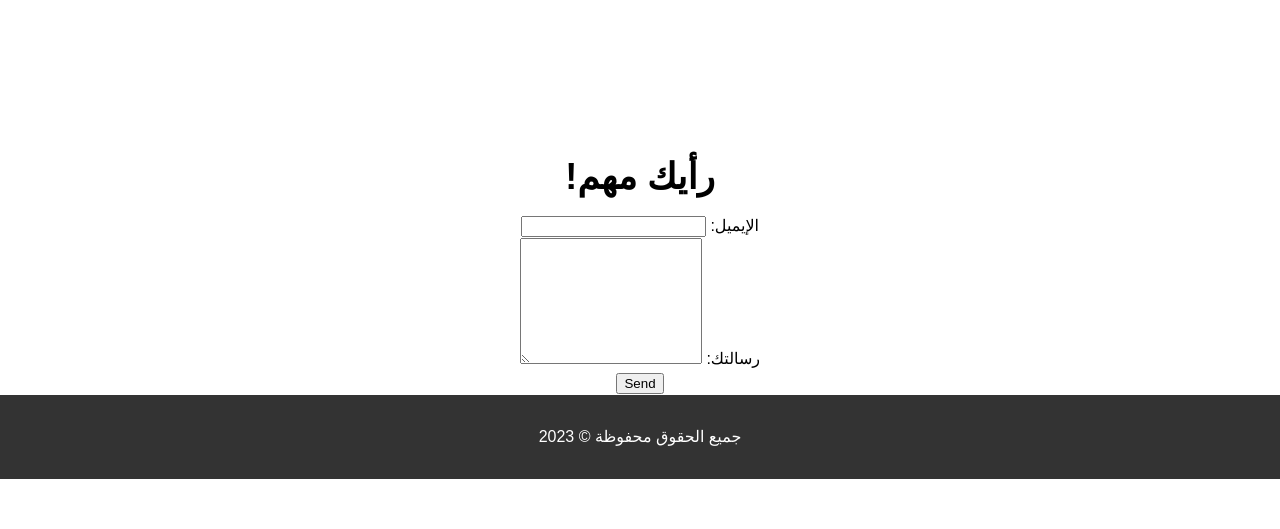
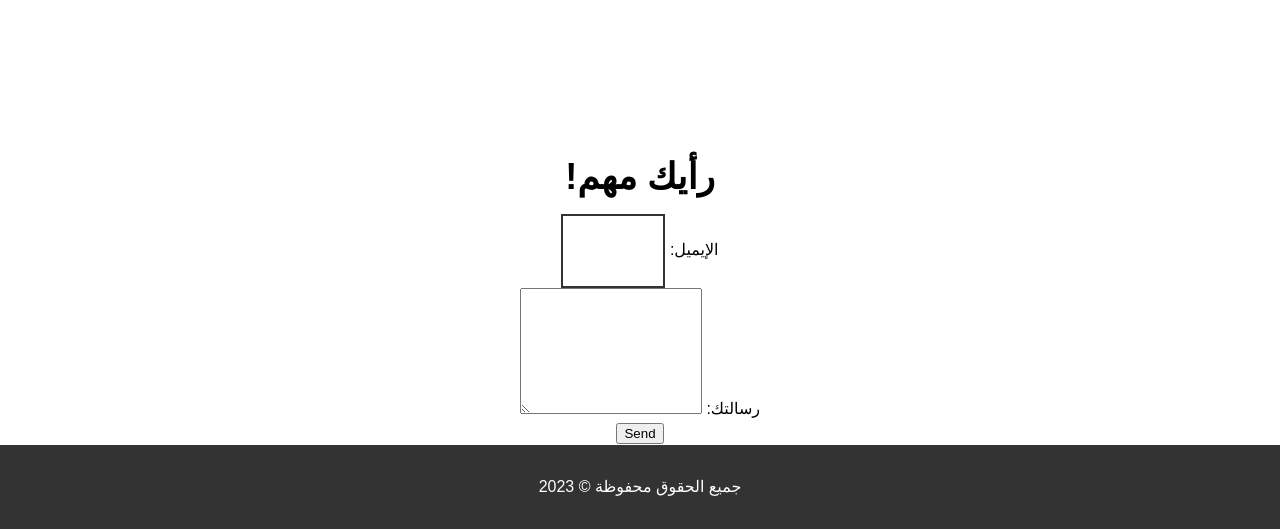
Before and after one commit to Dev4YM/youseflib, a PHP site: page / in a window 1280 px wide. Shown: the part 2141-2670 px from the top of the page. Before the commit the page ends 2620 px from the top, so only its background shows below. Run offline with PHP 8.4, Linux system fonts and the light colour scheme.

Commit message:
Update style.css

```diff
--- a/style.css
+++ b/style.css
@@ -236,6 +236,13 @@ nav a:hover {
   text-align: center;
 }
 
+.contact form input {
+  padding: 25px;
+  width: 50px;
+  height: 20px;
+  border: solid 2px #333;
+}
+
 .contact form textarea {
   resize: vertically;
 }
```
